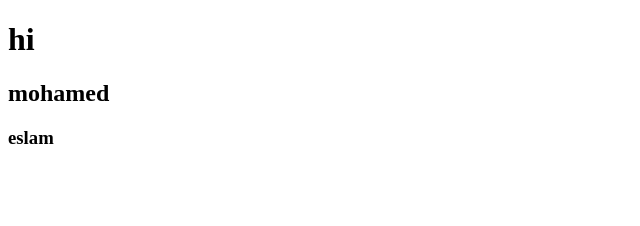
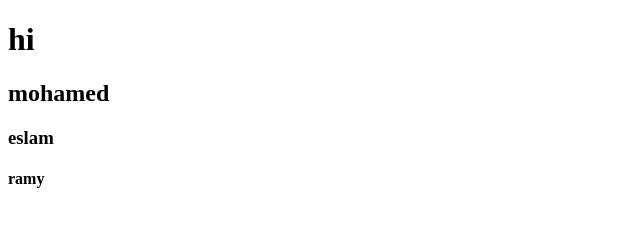
Before and after one commit to devmohamedamr/online89-git, a plain HTML site: page index.html in a window 1280 px wide. Shown: the full height of the page, 0-640 px from the left. Drawn offline with Linux system fonts and the light colour scheme.

Commit message:
second change

```diff
--- a/index.html
+++ b/index.html
@@ -10,5 +10,6 @@
     <h1>hi</h1>
     <h2>mohamed</h2>
     <h3>eslam</h3>
+    <h4>ramy</h4>
 </body>
 </html>
```
